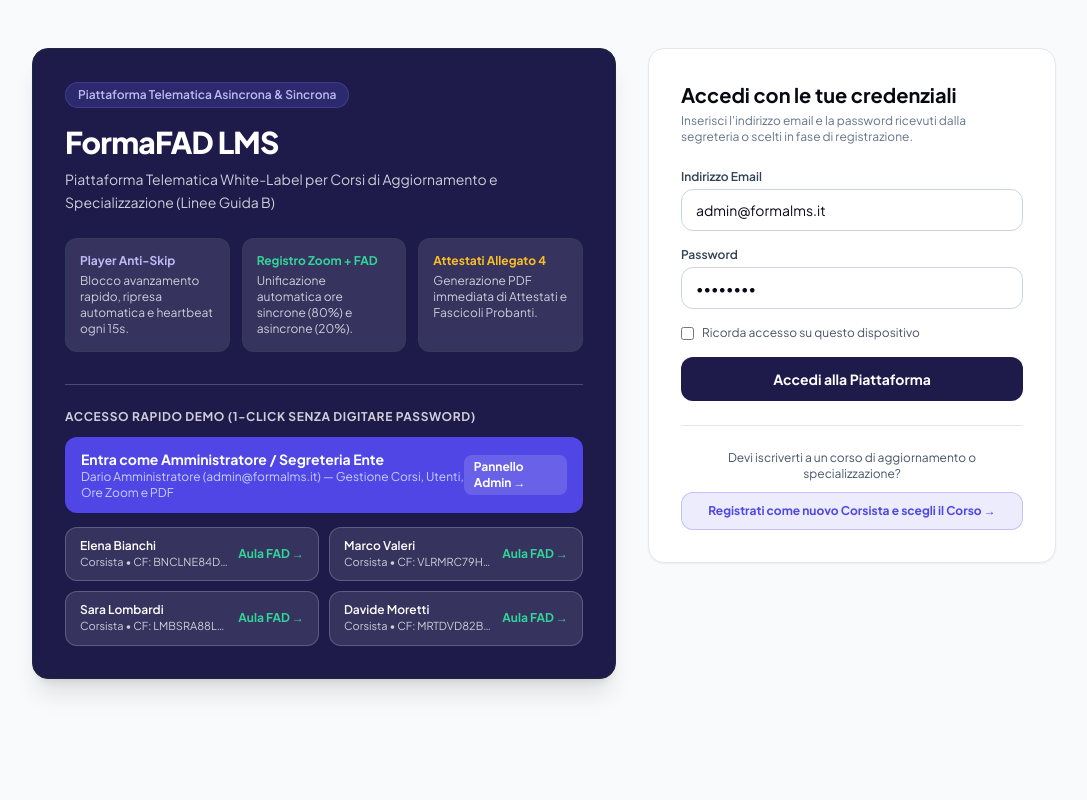
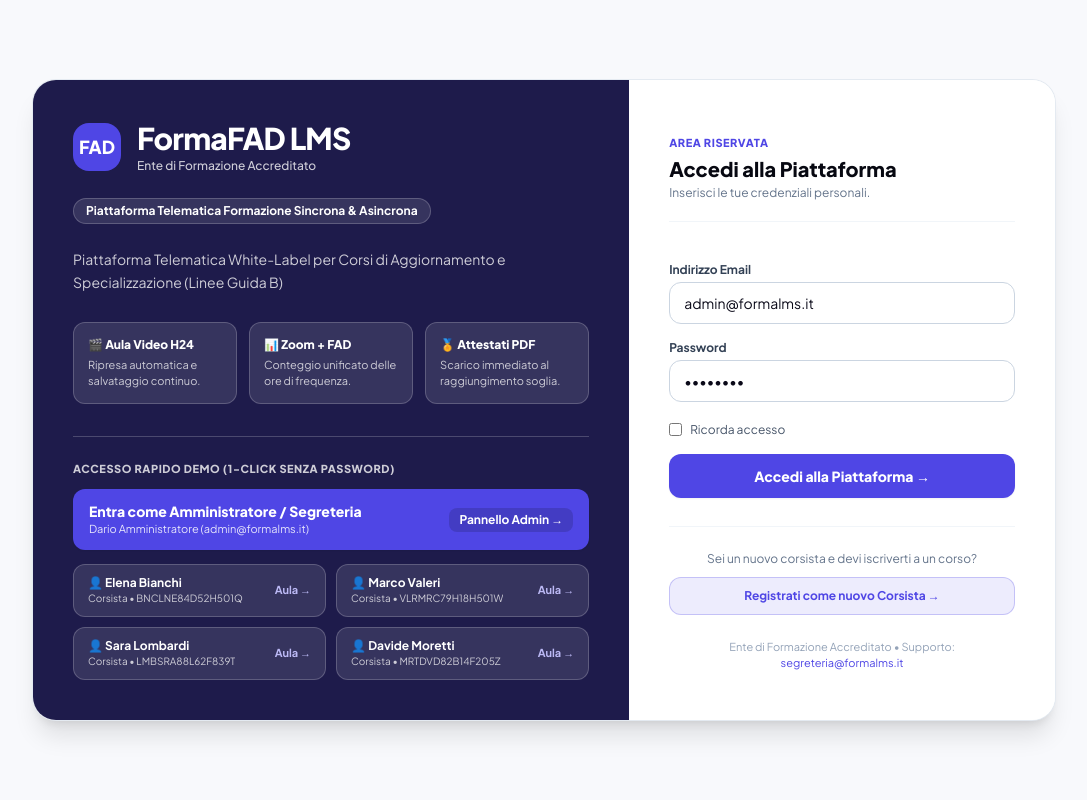
Before and after one commit to dariosxx81/FormaLMS, a Laravel app: page /login in a window 1280 px wide. Shown: the whole page, without its empty margins (96-1183 px from the left). Run offline with Laravel 12, Linux system fonts and the light colour scheme; data comes from the database, SQL or seed files in the repository; some libraries are stand-ins or nearby versions.

Commit message:
feat(auth): harmonize login and register pages with custom logo, solo-logo setting, and brand colors

```diff
--- a/resources/views/auth/login.blade.php
+++ b/resources/views/auth/login.blade.php
@@ -3,59 +3,96 @@
 @section('title', 'Accesso Piattaforma FAD — ' . ($settings['platform_name'] ?? 'FormaFAD LMS'))
 
 @section('content')
-<div class="min-h-[calc(100vh-8rem)] flex items-center justify-center py-12 px-4 sm:px-6 lg:px-8">
-    <div class="max-w-5xl w-full grid grid-cols-1 lg:grid-cols-12 gap-8 items-start">
+@php
+    $hasLogo = !empty($settings['logo_url']);
+    $hideBrandText = $hasLogo && (($settings['hide_brand_text_with_logo'] ?? '0') === '1');
+    $logoBg = $settings['logo_bg'] ?? 'white';
+    $logoSize = $settings['logo_size'] ?? 'md';
+    $loginLogoSizeClasses = match($logoSize) {
+        'sm' => 'h-10 max-w-[180px]',
+        'lg' => 'h-16 max-w-[280px]',
+        default => 'h-12 max-w-[230px]',
+    };
+    $loginLogoBgClasses = match($logoBg) {
+        'dark' => 'logo-box-dark border p-2 shadow-xs',
+        'transparent' => 'bg-transparent p-0.5',
+        default => 'bg-white border border-slate-200/80 p-2 shadow-2xs',
+    };
+@endphp
 
-        <!-- Left Column: Institutional Info & 1-Click Demo Access -->
-        <div class="lg:col-span-7 bg-slate-900 text-white rounded-2xl p-8 shadow-xl border border-slate-800">
-            @if(!empty($settings['logo_url']))
-                <div class="mb-4">
+<div class="min-h-screen flex items-center justify-center py-10 px-4 sm:px-6 lg:px-8 bg-slate-50/70">
+    <div class="max-w-5xl w-full grid grid-cols-1 lg:grid-cols-12 rounded-3xl overflow-hidden shadow-xl border border-slate-200/90 bg-white">
+
+        <!-- Left Column: Brand Identity & 1-Click Demo Access (Harmonized with Secondary & Primary Brand Colors) -->
+        <div class="lg:col-span-7 bg-slate-900 p-8 sm:p-10 flex flex-col justify-between relative overflow-hidden">
+            <div class="space-y-6">
+                <!-- Brand Header (Logo + Optional Platform Name) -->
+                <div class="flex flex-wrap items-center gap-4">
+                    @if($hasLogo)
                         <img src="{{ $settings['logo_url'] }}"
                              alt="Logo {{ $settings['platform_name'] ?? 'Ente' }}"
-                         class="h-12 w-auto max-w-[200px] object-contain rounded-xl {{ ($settings['logo_bg'] ?? 'white') === 'dark' ? 'bg-slate-800 border border-slate-700 p-1.5' : (($settings['logo_bg'] ?? 'white') === 'transparent' ? 'bg-transparent p-0.5' : 'bg-white p-1.5') }}">
+                             class="{{ $loginLogoSizeClasses }} {{ $loginLogoBgClasses }} w-auto object-contain rounded-2xl shrink-0 transition">
+                    @else
+                        <div class="w-12 h-12 rounded-2xl bg-indigo-600 flex items-center justify-center font-extrabold text-lg shadow-xs shrink-0">
+                            FAD
                         </div>
                     @endif
-            <div class="inline-flex items-center gap-2 px-3 py-1 rounded-full bg-indigo-500/20 text-indigo-300 border border-indigo-500/30 text-xs font-semibold mb-4">
-                <span>Piattaforma Telematica Asincrona & Sincrona</span>
-            </div>
-            <h1 class="text-2xl sm:text-3xl font-extrabold tracking-tight text-white">
+
+                    @if(!$hideBrandText)
+                        <div>
+                            <h1 class="text-2xl sm:text-3xl font-extrabold tracking-tight text-white leading-tight">
                                 {{ $settings['platform_name'] ?? 'FormaFAD LMS' }}
                             </h1>
-            <p class="mt-2 text-slate-300 text-sm leading-relaxed">
-                {{ $settings['platform_subtitle'] ?? 'Sistema White-Label per l\'erogazione e il tracciamento certificato della formazione a distanza (Linee Guida B - Ministero del Turismo).' }}
+                            <div class="text-xs text-slate-300 font-medium mt-0.5">
+                                {{ $settings['provider_name'] ?? 'Ente di Formazione Accreditato' }}
+                            </div>
+                        </div>
+                    @else
+                        <span class="sr-only">{{ $settings['platform_name'] ?? 'FormaFAD LMS' }}</span>
+                    @endif
+                </div>
+
+                <div class="inline-flex items-center gap-2 px-3 py-1 rounded-full bg-slate-800 border border-slate-700 text-xs font-bold text-indigo-300">
+                    <span>Piattaforma Telematica Formazione Sincrona & Asincrona</span>
+                </div>
+
+                <p class="text-slate-300 text-sm leading-relaxed">
+                    {{ $settings['platform_subtitle'] ?? 'Ambiente digitale certificato per la fruizione dei corsi e il rilascio degli attestati ufficiali.' }}
                 </p>
 
-            <div class="mt-6 grid grid-cols-1 sm:grid-cols-3 gap-3 text-xs">
-                <div class="bg-slate-800/80 border border-slate-700/70 rounded-xl p-3.5">
-                    <div class="font-bold text-indigo-400">Player Anti-Skip</div>
-                    <p class="text-slate-300 mt-1">Blocco avanzamento rapido, ripresa automatica e heartbeat ogni 15s.</p>
+                <!-- 3 Clean Feature Pills Harmonized with Brand Colors -->
+                <div class="grid grid-cols-1 sm:grid-cols-3 gap-3 text-xs pt-1">
+                    <div class="bg-slate-800 border border-slate-700 rounded-xl p-3.5">
+                        <div class="font-extrabold text-white">🎬 Aula Video H24</div>
+                        <p class="text-slate-300 text-[11px] mt-1">Ripresa automatica e salvataggio continuo.</p>
                     </div>
-                <div class="bg-slate-800/80 border border-slate-700/70 rounded-xl p-3.5">
-                    <div class="font-bold text-emerald-400">Registro Zoom + FAD</div>
-                    <p class="text-slate-300 mt-1">Unificazione automatica ore sincrone (80%) e asincrone (20%).</p>
+                    <div class="bg-slate-800 border border-slate-700 rounded-xl p-3.5">
+                        <div class="font-extrabold text-white">📊 Zoom + FAD</div>
+                        <p class="text-slate-300 text-[11px] mt-1">Conteggio unificato delle ore di frequenza.</p>
                     </div>
-                <div class="bg-slate-800/80 border border-slate-700/70 rounded-xl p-3.5">
-                    <div class="font-bold text-amber-400">Attestati Allegato 4</div>
-                    <p class="text-slate-300 mt-1">Generazione PDF immediata di Attestati e Fascicoli Probanti.</p>
+                    <div class="bg-slate-800 border border-slate-700 rounded-xl p-3.5">
+                        <div class="font-extrabold text-white">🏅 Attestati PDF</div>
+                        <p class="text-slate-300 text-[11px] mt-1">Scarico immediato al raggiungimento soglia.</p>
+                    </div>
                 </div>
             </div>
 
-            <!-- 1-Click Quick Demo Login Box -->
+            <!-- 1-Click Quick Demo Access Box -->
             <div class="mt-8 pt-6 border-t border-slate-800">
-                <div class="text-xs font-bold uppercase tracking-wider text-slate-400 mb-3">
-                    Accesso Rapido Demo (1-Click senza digitare password)
+                <div class="text-[11px] font-extrabold uppercase tracking-wider text-slate-400 mb-3">
+                    Accesso Rapido Demo (1-Click senza password)
                 </div>
 
                 <div class="space-y-2.5">
                     @foreach($demoAdmins as $admin)
                         <form method="POST" action="{{ route('demo.switch', $admin) }}">
                             @csrf
-                            <button type="submit" class="w-full text-left px-4 py-3 rounded-xl bg-indigo-600 hover:bg-indigo-500 text-white flex items-center justify-between transition shadow-sm cursor-pointer">
+                            <button type="submit" class="w-full text-left px-4 py-3 rounded-xl bg-indigo-600 hover:bg-indigo-500 flex items-center justify-between transition shadow-sm cursor-pointer">
                                 <div>
-                                    <div class="font-bold text-sm">Entra come Amministratore / Segreteria Ente</div>
-                                    <div class="text-xs text-indigo-200">{{ $admin->full_name }} ({{ $admin->email }}) — Gestione Corsi, Utenti, Ore Zoom e PDF</div>
+                                    <div class="font-extrabold text-xs sm:text-sm">Entra come Amministratore / Segreteria</div>
+                                    <div class="text-[11px] opacity-85">{{ $admin->full_name }} ({{ $admin->email }})</div>
                                 </div>
-                                <span class="px-2.5 py-1 rounded-lg bg-white/15 text-xs font-bold">Pannello Admin &rarr;</span>
+                                <span class="px-2.5 py-1 rounded-lg bg-black/15 text-xs font-bold shrink-0">Pannello Admin &rarr;</span>
                             </button>
                         </form>
                     @endforeach
@@ -64,12 +101,12 @@
                         @foreach($demoStudents as $student)
                             <form method="POST" action="{{ route('demo.switch', $student) }}">
                                 @csrf
-                                <button type="submit" class="w-full text-left px-3.5 py-2.5 rounded-xl bg-slate-800 hover:bg-slate-700 border border-slate-700 text-slate-100 flex items-center justify-between transition cursor-pointer">
+                                <button type="submit" class="w-full text-left px-3.5 py-2.5 rounded-xl bg-slate-800 hover:bg-slate-700 border border-slate-700 flex items-center justify-between transition cursor-pointer">
                                     <div class="truncate pr-2">
-                                        <div class="font-semibold text-xs text-white truncate">{{ $student->full_name }}</div>
-                                        <div class="text-[11px] text-slate-400 truncate">Corsista • CF: {{ $student->fiscal_code }}</div>
+                                        <div class="font-bold text-xs text-white truncate">👤 {{ $student->full_name }}</div>
+                                        <div class="text-[10px] text-slate-300 truncate">Corsista • {{ $student->fiscal_code }}</div>
                                     </div>
-                                    <span class="text-xs font-bold text-emerald-400 shrink-0">Aula FAD &rarr;</span>
+                                    <span class="text-[11px] font-bold text-indigo-300 shrink-0">Aula &rarr;</span>
                                 </button>
                             </form>
                         @endforeach
@@ -78,45 +115,60 @@
             </div>
         </div>
 
-        <!-- Right Column: Standard Login & Public Registration Link -->
-        <div class="lg:col-span-5 bg-white rounded-2xl p-8 shadow-sm border border-slate-200">
-            <h2 class="text-xl font-bold text-slate-900">Accedi con le tue credenziali</h2>
-            <p class="text-xs text-slate-500 mt-1">Inserisci l'indirizzo email e la password ricevuti dalla segreteria o scelti in fase di registrazione.</p>
+        <!-- Right Column: Clean Login Form with Brand Logo & Colors -->
+        <div class="lg:col-span-5 p-8 sm:p-10 flex flex-col justify-center bg-white">
+            <!-- Mobile / Form Top Brand Header -->
+            <div class="mb-6 pb-5 border-b border-slate-100 flex items-center justify-between gap-3">
+                <div>
+                    <span class="text-[11px] font-extrabold uppercase tracking-wider text-indigo-600">Area Riservata</span>
+                    <h2 class="text-xl font-extrabold text-slate-900 mt-0.5">Accedi alla Piattaforma</h2>
+                    <p class="text-xs text-slate-500 mt-0.5">Inserisci le tue credenziali personali.</p>
+                </div>
+                @if($hasLogo)
+                    <img src="{{ $settings['logo_url'] }}"
+                         alt="Logo"
+                         class="h-9 w-auto max-w-[120px] object-contain rounded-lg shrink-0 {{ $logoBg === 'dark' ? 'logo-box-dark p-1' : 'bg-white' }}">
+                @endif
+            </div>
 
-            <form method="POST" action="{{ route('login.submit') }}" class="mt-6 space-y-4">
+            <form method="POST" action="{{ route('login.submit') }}" class="space-y-4">
                 @csrf
                 <div>
-                    <label class="block text-xs font-semibold text-slate-700 mb-1">Indirizzo Email</label>
+                    <label class="block text-xs font-bold text-slate-700 mb-1">Indirizzo Email</label>
                     <input type="email" name="email" value="{{ old('email', 'admin@formalms.it') }}" required
-                           class="w-full rounded-xl border border-slate-300 px-3.5 py-2.5 text-sm focus:border-indigo-600 focus:ring-2 focus:ring-indigo-600/20 outline-none">
+                           class="w-full rounded-xl border border-slate-300 px-3.5 py-2.5 text-sm focus:border-indigo-600 outline-none transition">
                 </div>
 
                 <div>
-                    <label class="block text-xs font-semibold text-slate-700 mb-1">Password</label>
+                    <label class="block text-xs font-bold text-slate-700 mb-1">Password</label>
                     <input type="password" name="password" value="password" required
-                           class="w-full rounded-xl border border-slate-300 px-3.5 py-2.5 text-sm focus:border-indigo-600 focus:ring-2 focus:ring-indigo-600/20 outline-none">
+                           class="w-full rounded-xl border border-slate-300 px-3.5 py-2.5 text-sm focus:border-indigo-600 outline-none transition">
                 </div>
 
-                <div class="flex items-center justify-between text-xs">
-                    <label class="inline-flex items-center gap-2 text-slate-600">
+                <div class="flex items-center justify-between text-xs pt-1">
+                    <label class="inline-flex items-center gap-2 text-slate-600 cursor-pointer">
                         <input type="checkbox" name="remember" class="rounded border-slate-300 text-indigo-600">
-                        <span>Ricorda accesso su questo dispositivo</span>
+                        <span>Ricorda accesso</span>
                     </label>
                 </div>
 
-                <button type="submit" class="w-full py-3 px-4 rounded-xl bg-slate-900 hover:bg-indigo-600 text-white font-bold text-sm transition shadow-xs cursor-pointer">
-                    Accedi alla Piattaforma
+                <button type="submit" class="w-full py-3 px-4 rounded-xl bg-indigo-600 hover:bg-indigo-500 font-extrabold text-sm transition shadow-sm cursor-pointer">
+                    Accedi alla Piattaforma &rarr;
                 </button>
             </form>
 
             @if(($settings['allow_public_registration'] ?? '1') === '1')
-                <div class="mt-6 pt-6 border-t border-slate-200 text-center">
-                    <p class="text-xs text-slate-600">Devi iscriverti a un corso di aggiornamento o specializzazione?</p>
+                <div class="mt-7 pt-6 border-t border-slate-100 text-center">
+                    <p class="text-xs text-slate-500">Sei un nuovo corsista e devi iscriverti a un corso?</p>
                     <a href="{{ route('register') }}" class="mt-2.5 inline-flex items-center justify-center w-full py-2.5 px-4 rounded-xl bg-indigo-50 hover:bg-indigo-100 text-indigo-700 font-bold text-xs transition border border-indigo-200">
-                        Registrati come nuovo Corsista e scegli il Corso &rarr;
+                        Registrati come nuovo Corsista &rarr;
                     </a>
                 </div>
             @endif
+
+            <div class="mt-6 text-center text-[11px] text-slate-400">
+                {{ $settings['provider_name'] ?? 'Ente di Formazione Accreditato' }} • Supporto: <a href="mailto:{{ $settings['support_email'] ?? 'segreteria@ente.it' }}" class="text-indigo-600 hover:underline">{{ $settings['support_email'] ?? 'segreteria@ente.it' }}</a>
+            </div>
         </div>
 
     </div>
```
Also changed, not shown: resources/views/auth/register.blade.php (+58 -34 lines). Lines whose indentation alone changed are shown as unchanged.
